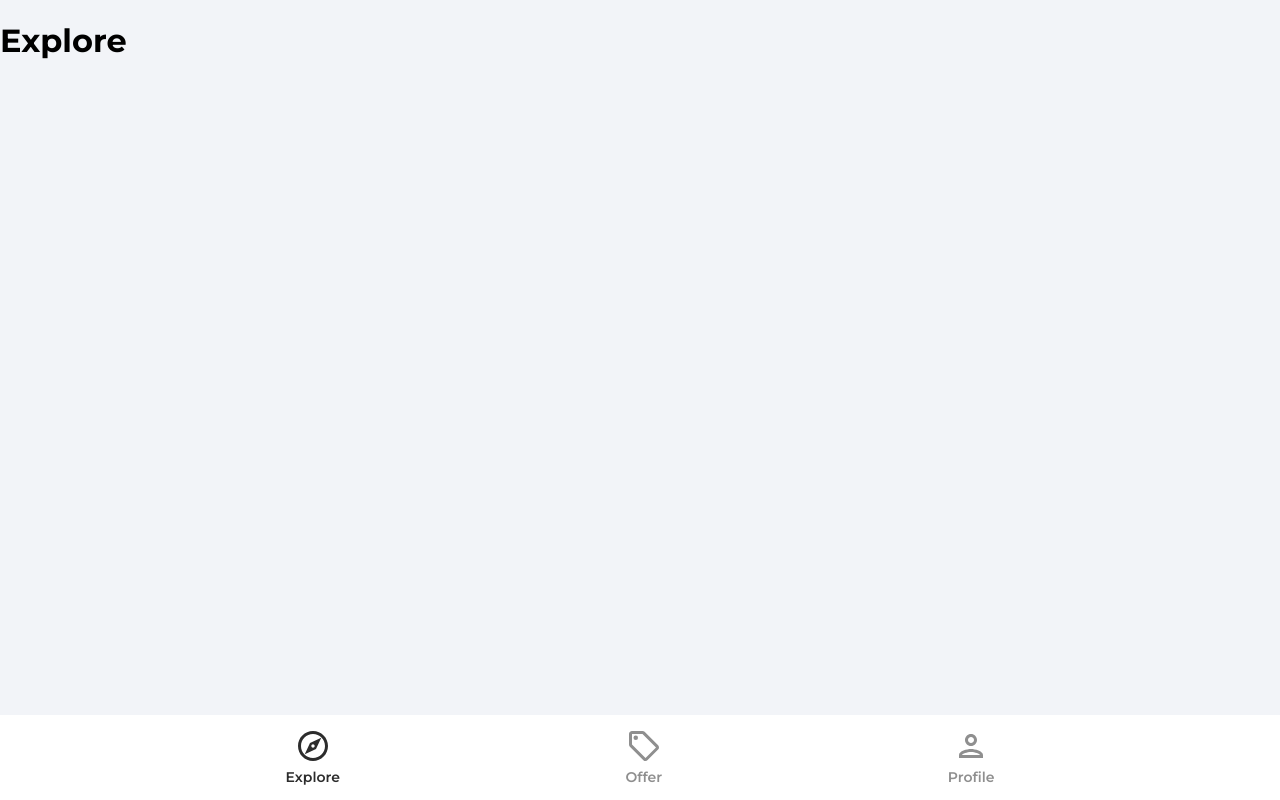
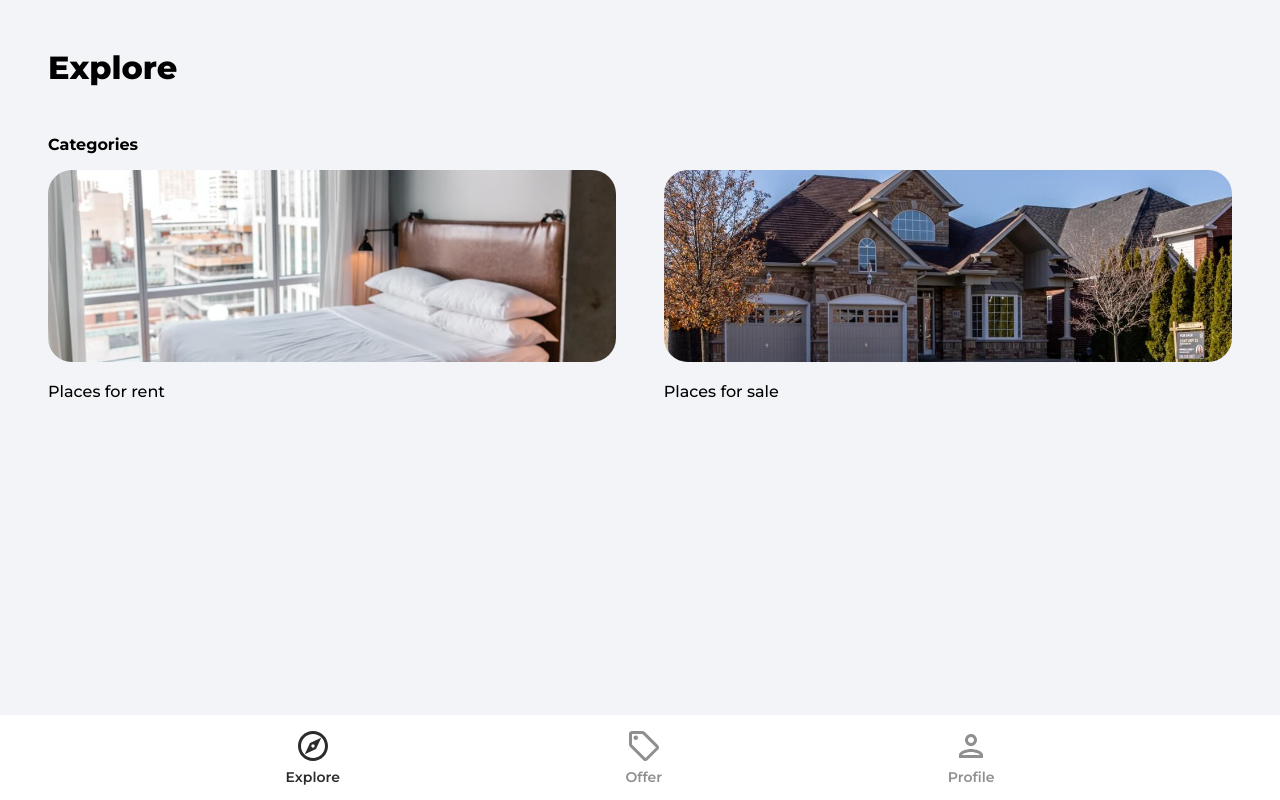
Before and after one commit to Tsanichara/house-marketplace, a React (Create React App) app: page / in a window 1280 px wide. Built offline with nearby package versions, Linux system fonts and the light colour scheme.

Commit message:
Created pages for renting and selling and linked them to explore page

```diff
--- a/src/App.js
+++ b/src/App.js
@@ -10,6 +10,7 @@
 import SignIn from './pages/SignIn';
 import SignUp from './pages/SignUp';
 import ForgotPassword from './pages/ForgotPassword';
+import Category from "./pages/Category";
 
 
 function App() {
@@ -19,6 +20,7 @@
         <Routes>
           <Route path="/" element={<Explore/>}></Route>
           <Route path="/offers" element={<Offers/>}></Route>
+          <Route path="/category/:categoryName" element={<Category/>}></Route>
           <Route path="/profile" element={<PrivateRoute/>}>
             <Route path="/profile" element={<Profile/>}></Route>
           </Route>
--- /dev/null
+++ b/src/pages/Category.jsx
@@ -0,0 +1,9 @@
+
+
+function Category() {
+  return (
+    <div>Category</div>
+  )
+}
+
+export default Category
--- a/src/pages/Explore.jsx
+++ b/src/pages/Explore.jsx
@@ -1,7 +1,29 @@
+import { Link } from "react-router-dom";
+import rentCategoryImage from '../assets/jpg/rentCategoryImage.jpg';
+import sellCategoryImage from '../assets/jpg/sellCategoryImage.jpg';
+
 function Explore() {
   return (
-    <div>
-        <h1>Explore</h1>
+    <div className="explore">
+        <header>
+          <p className="pageHeader">Explore</p>
+        </header>
+
+        <main>
+
+          <p className="exploreCategoryHeading">Categories</p>
+          <div className="exploreCategories">
+            <Link to='/category/rent'>
+              <img src={rentCategoryImage} alt="rent" className="exploreCategoryImg"></img>
+              <p className="exploreCategoryName">Places for rent</p>
+            </Link>
+
+            <Link to='/category/sell'>
+              <img src={sellCategoryImage} alt="rent" className="exploreCategoryImg"></img>
+              <p className="exploreCategoryName">Places for sale</p>
+            </Link>
+          </div>
+        </main>
     </div>
   )
 }
```
